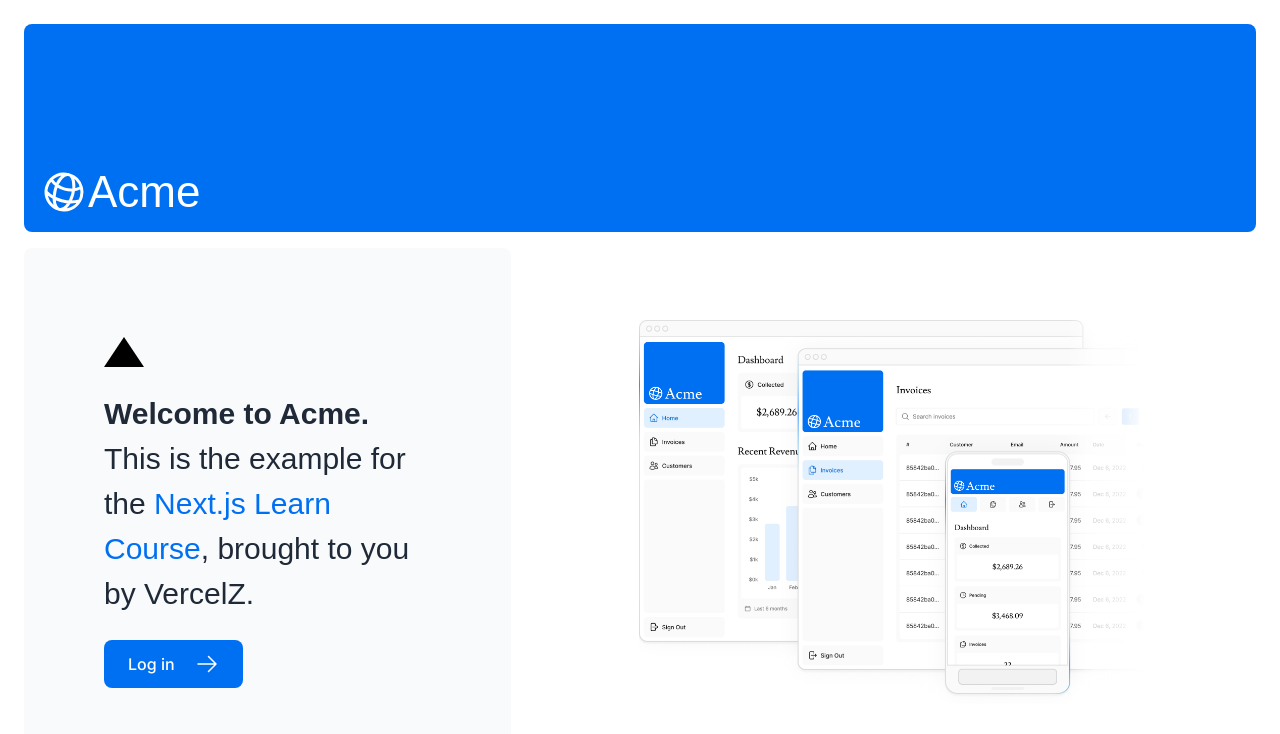
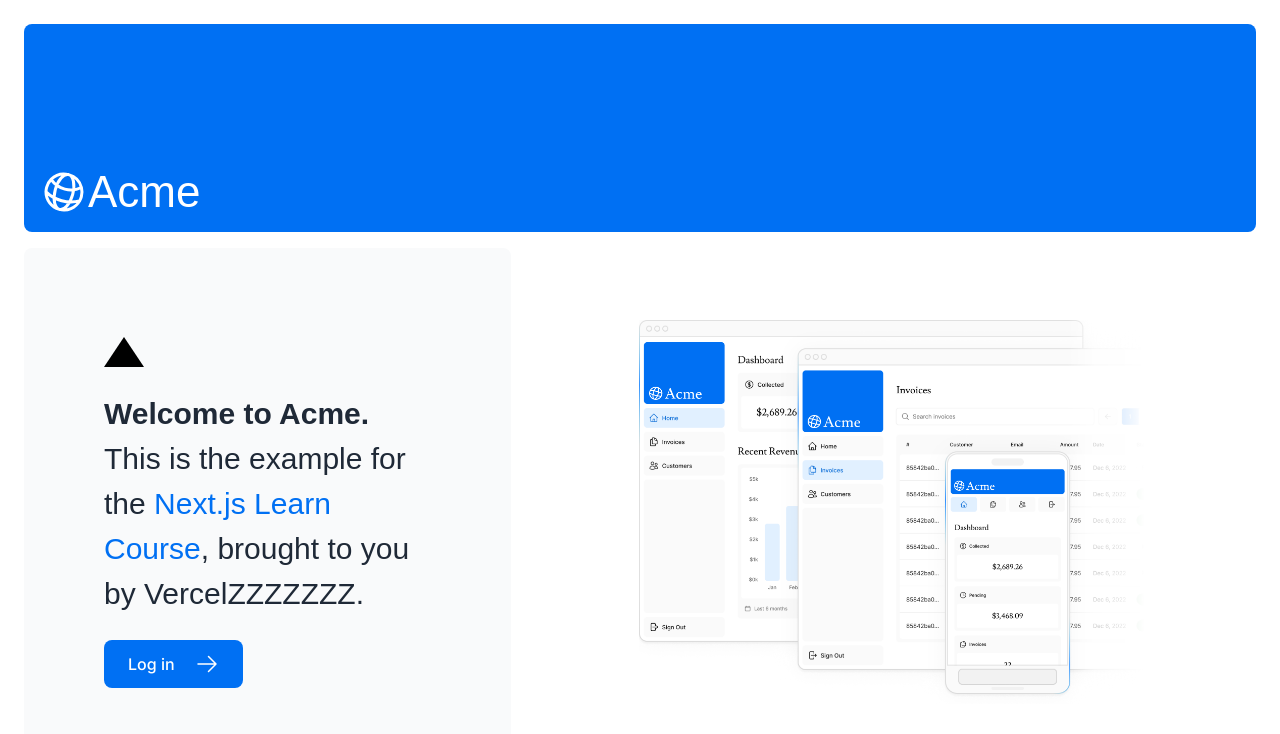
Before and after one commit to KyleCRobertson/nextjs-dashboard, a Next.js app: page / in a window 1280 px wide. Shown: the top 734 px of the page. Built offline with nearby package versions, Linux system fonts and the light colour scheme; a web font is replaced by a local one.

Commit message:
Landing page third text update

```diff
--- a/app/page.tsx
+++ b/app/page.tsx
@@ -21,7 +21,7 @@
             <a href="https://nextjs.org/learn/" className="text-blue-500">
               Next.js Learn Course
             </a>
-            , brought to you by VercelZ.
+            , brought to you by VercelZZZZZZZ.
           </p>
           <Link
             href="/login"
```
